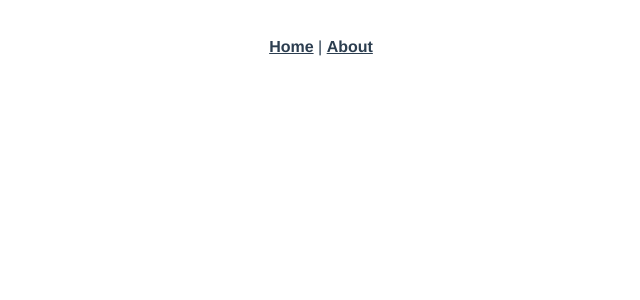
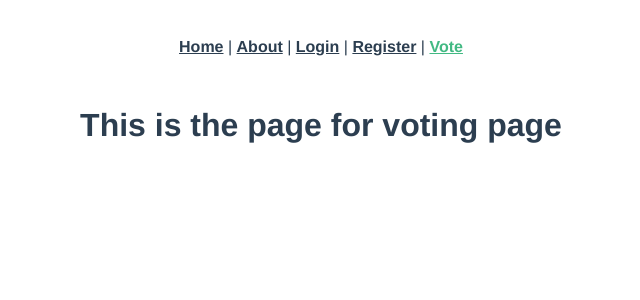
Before and after one commit to theosenoussaoui/project_go, a Vue app in the folder front/: page /vote in a window 1280 px wide. Shown: the top 300 px of the page, without its empty margins (319-959 px from the left). Built offline with nearby package versions, Linux system fonts and the light colour scheme.

Commit message:
Fixing routes with required layouts...

```diff
--- a/front/src/App.vue
+++ b/front/src/App.vue
@@ -2,7 +2,10 @@
     <div id="app">
         <div id="nav">
             <router-link to="/">Home</router-link> |
-      <router-link to="/about">About</router-link>
+            <router-link to="/about">About</router-link> |
+            <router-link to="/login">Login</router-link> |
+            <router-link to="/register">Register</router-link> |
+            <router-link to="/vote">Vote</router-link>
         </div>
         <router-view />
     </div>
--- a/front/src/router/index.js
+++ b/front/src/router/index.js
@@ -1,6 +1,9 @@
 import Vue from "vue";
 import VueRouter from "vue-router";
 import Home from "../views/Home.vue";
+import Login from "../views/Login.vue";
+import Register from "../views/Register.vue";
+import VotePage from "../views/VotePage.vue";
 
 Vue.use(VueRouter);
 
@@ -9,6 +12,21 @@ const routes = [
     path: "/",
     name: "home",
     component: Home
+  },
+  {
+    path: "/login",
+    name: "login",
+    component: Login
+  },
+  {
+    path: "/register",
+    name: "register",
+    component: Register
+  },
+  {
+    path: "/vote",
+    name: "votepage",
+    component: VotePage
   },
   {
     path: "/about",
--- a/front/src/views/About.vue
+++ b/front/src/views/About.vue
@@ -1,5 +1,5 @@
 <template>
-  <div class="about">
-    <h1>This is an about page</h1>
-  </div>
+    <div class="about">
+        <h1>This is an about page</h1>
+    </div>
 </template>
--- /dev/null
+++ b/front/src/views/Login.vue
@@ -0,0 +1,5 @@
+<template>
+    <div class="login">
+        <h1>This is a login page</h1>
+    </div>
+</template>
--- /dev/null
+++ b/front/src/views/Register.vue
@@ -0,0 +1,5 @@
+<template>
+    <div class="register">
+        <h1>This is a register page</h1>
+    </div>
+</template>
--- /dev/null
+++ b/front/src/views/VotePage.vue
@@ -0,0 +1,5 @@
+<template>
+    <div class="votepage">
+        <h1>This is the page for voting page</h1>
+    </div>
+</template>
```
Lines whose indentation alone changed are shown as unchanged.
